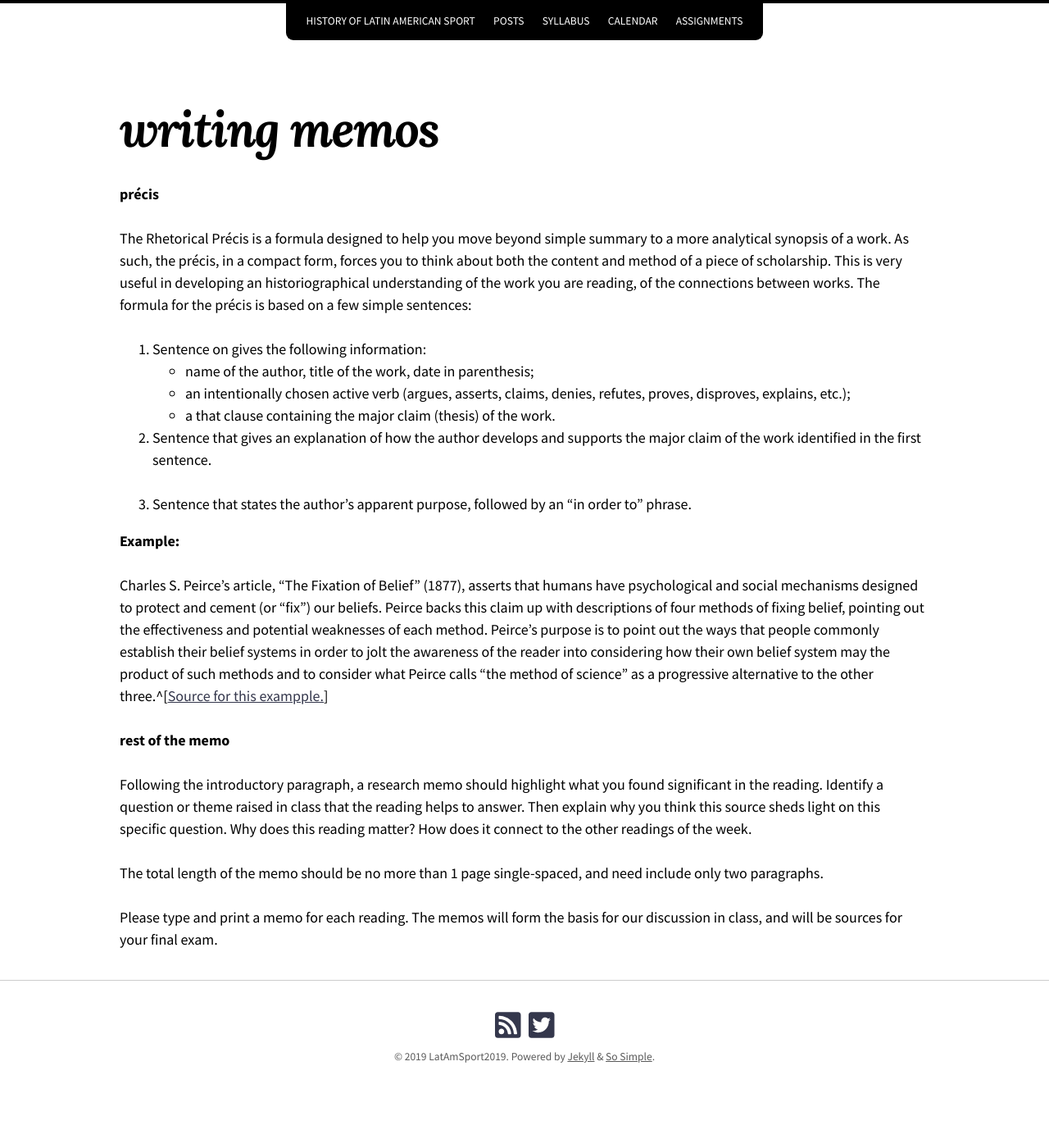
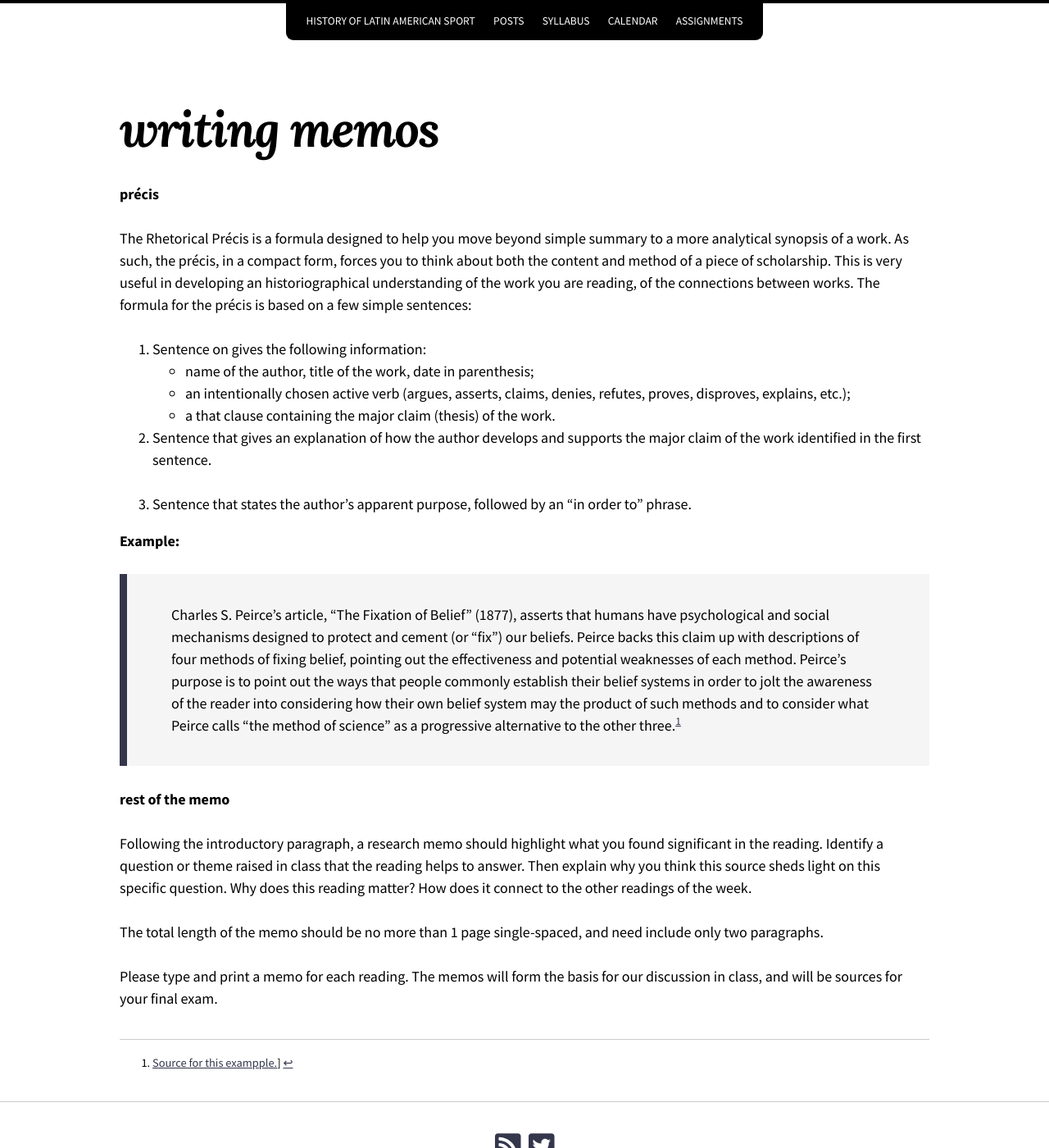
Before and after one commit to chadblack/LatAmSport2019, a Jekyll site: the page built from memo.md, in a window 1280 px wide and 1400 px high. Shown: the whole window at 82% size. Built offline with Jekyll 4.4.1, drawn with Linux system fonts in a browser that asks for light colours; nearby versions of some CDN libraries.

```diff
--- a/memo.md
+++ b/memo.md
@@ -27,7 +27,7 @@ order to” phrase.
 
 **Example:**
 
-Charles S. Peirce’s article, “The Fixation of Belief” (1877), asserts
+> Charles S. Peirce’s article, “The Fixation of Belief” (1877), asserts
 that humans have psychological and social mechanisms designed to
 protect and cement (or “fix”) our beliefs. Peirce backs this claim
 up with descriptions of four methods of fixing belief, pointing out
```
Also changed, not shown: other parts of memo.md (+3 -1 lines).
